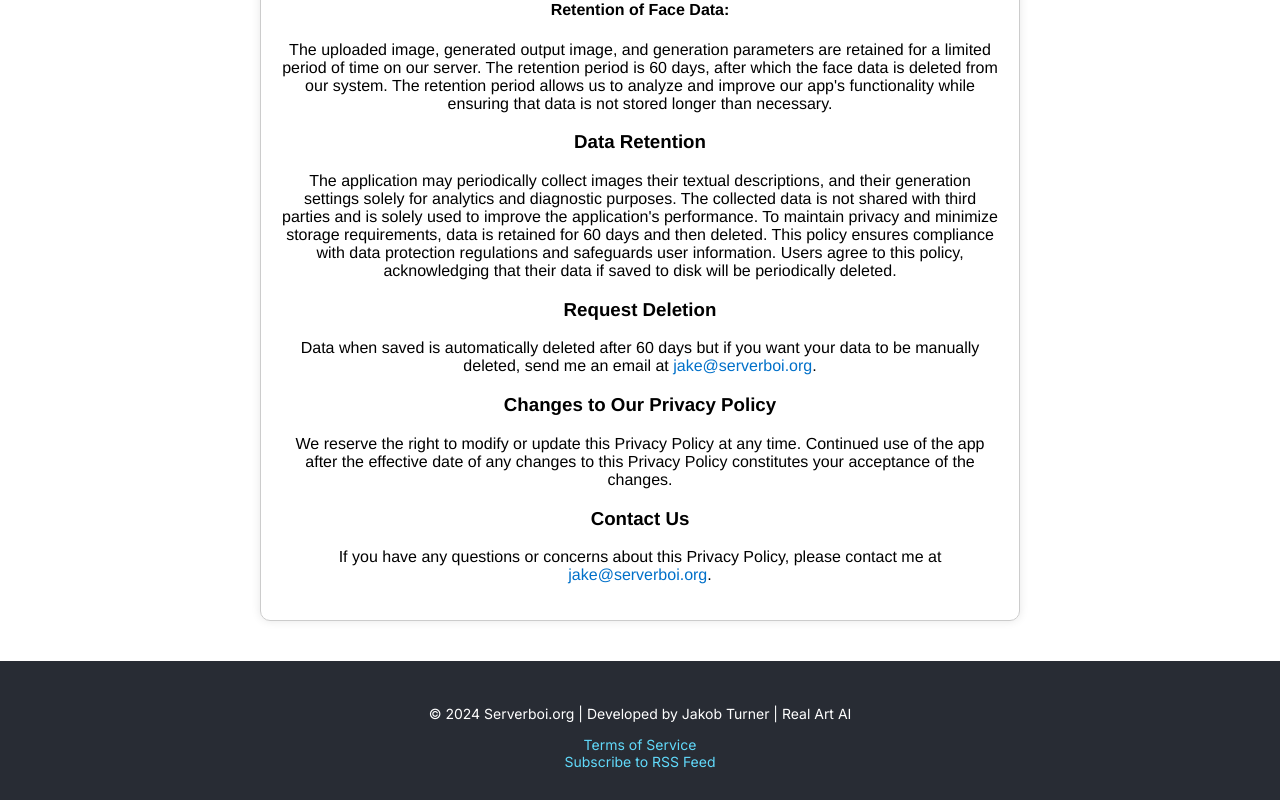
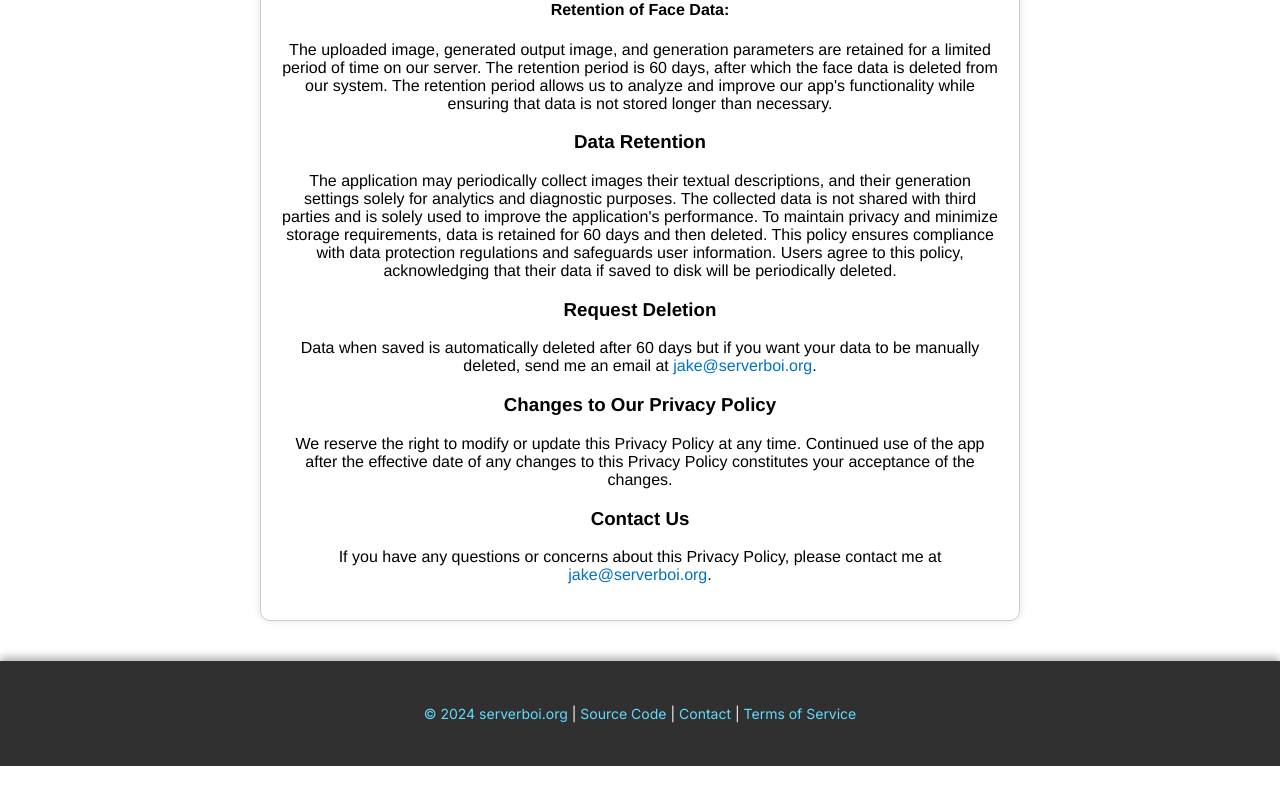
Before and after one commit to JakeTurner616/Real-Art-AI-website, a React (Create React App) app: page /terms-of-service in a window 1280 px wide. Shown: the part 1348-2148 px from the top of the page. After the commit the page ends 2114 px from the top, so only its background shows below. Built offline with nearby package versions, Linux system fonts and the light colour scheme; no server answers.

Commit message:
adjusted footer

```diff
--- a/src/components/Footer/Footer.js
+++ b/src/components/Footer/Footer.js
@@ -8,11 +8,12 @@ const Footer = () => {
   return (
     <footer className={styles.footer}>
       <div className={styles.content}>
-        <p>&copy; {currentYear} Serverboi.org | Developed by Jakob Turner | Real Art AI</p>
-        <Link to="/terms-of-service" className={styles.termsLink}>Terms of Service</Link>
-        <div className={styles.rssFeed}>
-          <a href="/rss-feed" aria-label="Subscribe to our RSS feed">Subscribe to RSS Feed</a>
+        <div className={styles.madeWith}>
         </div>
+
+
+
+        <p> <Link to="https://serverboi.org" className={styles.termsLink}>&copy; {currentYear} serverboi.org</Link> | <Link to="https://github.com/JakeTurner616/Real-Art-AI" className={styles.termsLink}>Source Code</Link> | <Link to="/contact" className={styles.termsLink}>Contact</Link> | <Link to="/terms-of-service" className={styles.termsLink}>Terms of Service</Link> </p>
       </div>
     </footer>
   );
--- a/src/components/Footer/Footer.module.css
+++ b/src/components/Footer/Footer.module.css
@@ -1,10 +1,12 @@
 /* src/components/Footer/Footer.module.css */
 .footer {
-    background-color: #282c34; /* Adjust the color to match your theme */
+    background-color: hsl(0, 0%, 19%);
+    box-shadow: 0 -4px 8px rgba(0, 0, 0, 0.3);
     color: #ffffff;
     text-align: center;
     padding: 20px;
     font-size: 14px;
+    bottom: 0;
   }
 
   .content {
@@ -17,7 +19,17 @@
     color: #61dafb; /* Adjust the color to match your theme */
     text-decoration: none;
   }
+  .madeWith {
+    display: flex;
+    align-items: center; /* Align items vertically */
+  }
 
+  .coloradoFlag {
+    width: 11px;
+    height: auto;
+    transform: scale(2);
+    margin-left: 10px;
+  }
   .termsLink:hover, .rssFeed a:hover {
     text-decoration: underline;
   }
```
